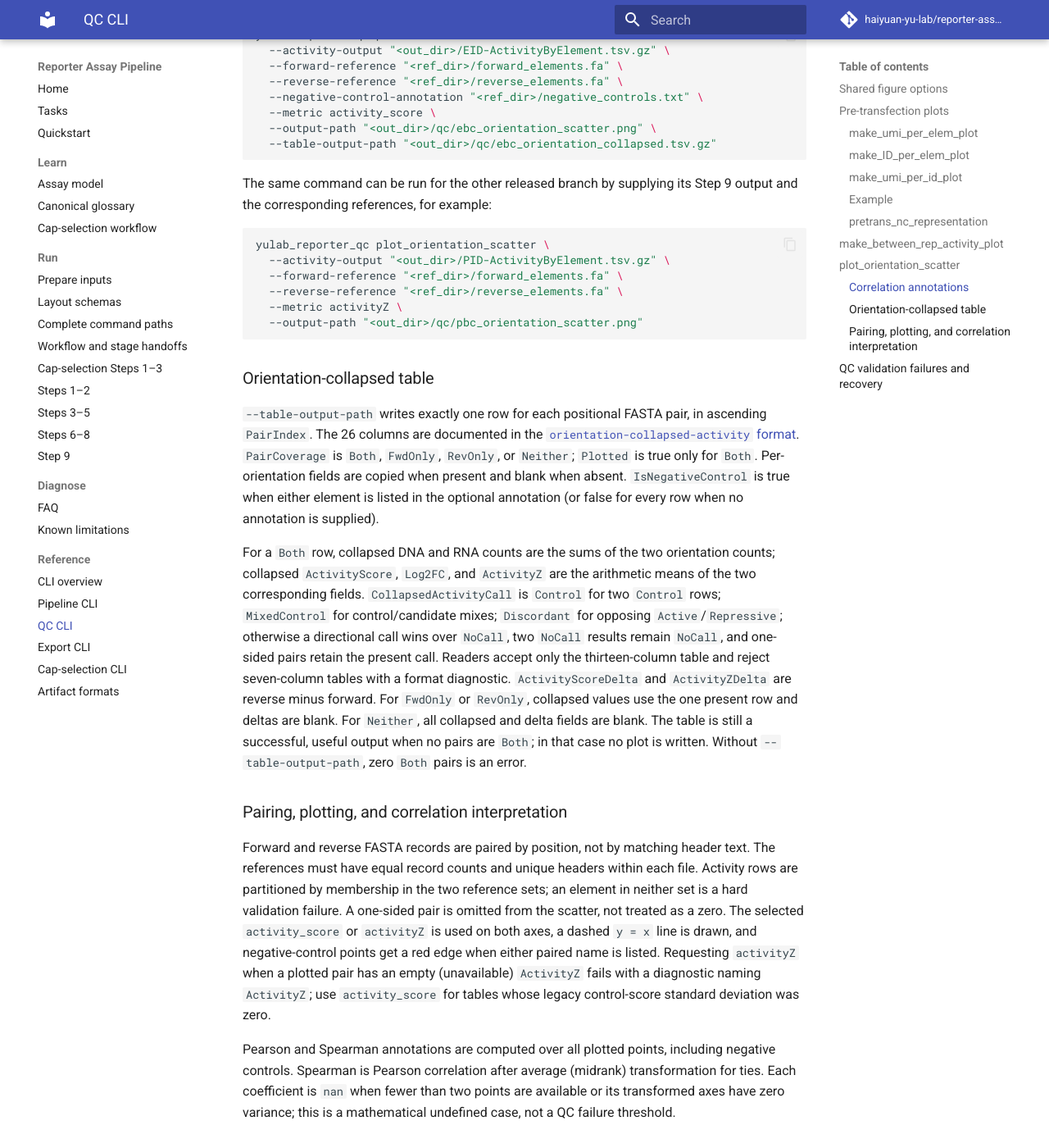
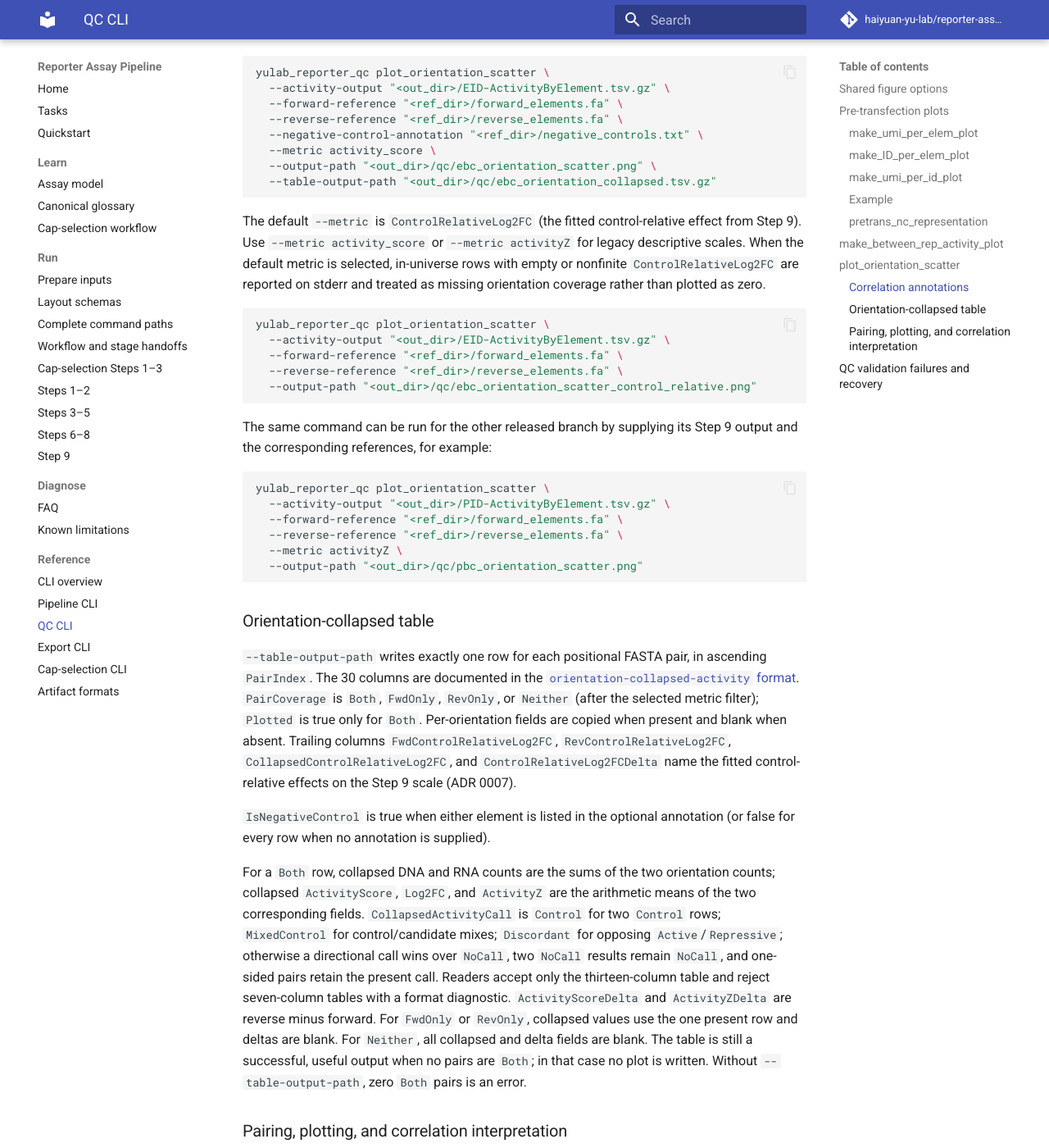
Before and after one commit to haiyuan-yu-lab/reporter-assay-pipeline-doc, an MkDocs documentation site: the page built from docs/cli/qc.md, in a window 1280 px wide and 1400 px high, scrolled down 7183 px. Shown: the whole window at 82% size. Built offline with MkDocs 1.6.1 and Material for MkDocs 9.7.7, drawn with Linux system fonts in a browser that asks for light colours; comment, search, counter and statistics services are not loaded; some of the changed text lies outside the part shown.

Commit message:
Document the ControlRelativeLog2FC orientation default, unavailable-value warnings, and collapsed-table fitted columns.
Co-authored-by: Cursor <cursoragent@cursor.com>

````diff
--- a/docs/cli/qc.md
+++ b/docs/cli/qc.md
@@ -235,8 +235,8 @@ the forward/reverse union are ignored and the ignored row count is reported on
 stderr. Only in-universe rows participate in pair coverage, plot statistics, and
 collapsed-table values.
 
-Only pairs with activity on **both** orientations are plotted. One-sided pairs
-are omitted from the scatter. Optional `--table-output-path` writes an
+Only pairs with activity on **both** orientations (after the selected metric
+filter) are plotted. One-sided pairs are omitted from the scatter. Optional `--table-output-path` writes an
 [`orientation-collapsed-activity`](../formats.md#orientation-collapsed-activity)
 table with one row per reference pair. If zero both-orientation pairs exist:
 
@@ -250,7 +250,7 @@ table with one row per reference pair. If zero both-orientation pairs exist:
 | `--reverse-reference` | yes | FASTA |
 | `--output-path` | yes | Plot path (always required; unused only on table-only success when no Both pairs exist) |
 | `--table-output-path` | no | Optional collapsed table (`.tsv` or `.tsv.gz`) |
-| `--metric` | no | `activity_score` (`activity_score` \| `activityZ`) |
+| `--metric` | no | `ControlRelativeLog2FC` (`ControlRelativeLog2FC` \| `activity_score` \| `activityZ`) |
 | `--negative-control-annotation` | no | Red-edge highlight when either orientation name is listed |
 
 ### Correlation annotations
@@ -275,6 +275,20 @@ yulab_reporter_qc plot_orientation_scatter \
   --table-output-path "<out_dir>/qc/ebc_orientation_collapsed.tsv.gz"
 ```
 
+The default `--metric` is `ControlRelativeLog2FC` (the fitted control-relative
+effect from Step 9). Use `--metric activity_score` or `--metric activityZ` for
+legacy descriptive scales. When the default metric is selected, in-universe rows
+with empty or nonfinite `ControlRelativeLog2FC` are reported on stderr and
+treated as missing orientation coverage rather than plotted as zero.
+
+```bash
+yulab_reporter_qc plot_orientation_scatter \
+  --activity-output "<out_dir>/EID-ActivityByElement.tsv.gz" \
+  --forward-reference "<ref_dir>/forward_elements.fa" \
+  --reverse-reference "<ref_dir>/reverse_elements.fa" \
+  --output-path "<out_dir>/qc/ebc_orientation_scatter_control_relative.png"
+```
+
 The same command can be run for the other released branch by supplying its
 Step 9 output and the corresponding references, for example:
 
@@ -290,11 +304,16 @@ yulab_reporter_qc plot_orientation_scatter \
 ### Orientation-collapsed table
 
 `--table-output-path` writes exactly one row for each positional FASTA pair,
-in ascending `PairIndex`. The 26 columns are documented in the
+in ascending `PairIndex`. The 30 columns are documented in the
 [`orientation-collapsed-activity` format](../formats.md#orientation-collapsed-activity).
-`PairCoverage` is `Both`, `FwdOnly`, `RevOnly`, or `Neither`; `Plotted` is true
-only for `Both`. Per-orientation fields are copied when present and blank when
-absent. `IsNegativeControl` is true when either element is listed in the
+`PairCoverage` is `Both`, `FwdOnly`, `RevOnly`, or `Neither` (after the selected
+metric filter); `Plotted` is true only for `Both`. Per-orientation fields are
+copied when present and blank when absent. Trailing columns
+`FwdControlRelativeLog2FC`, `RevControlRelativeLog2FC`,
+`CollapsedControlRelativeLog2FC`, and `ControlRelativeLog2FCDelta` name the
+fitted control-relative effects on the Step 9 scale (ADR 0007).
+
+`IsNegativeControl` is true when either element is listed in the
 optional annotation (or false for every row when no annotation is supplied).
 
 For a `Both` row, collapsed DNA and RNA counts are the sums of the two
````
Also changed, not shown: docs/formats.md (+6 -2 lines).
